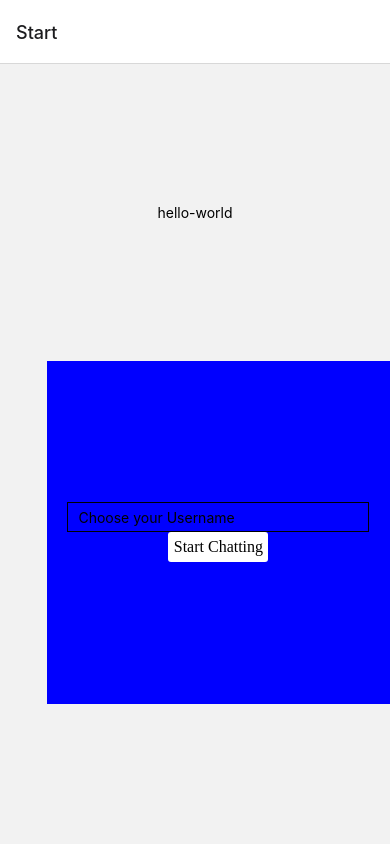
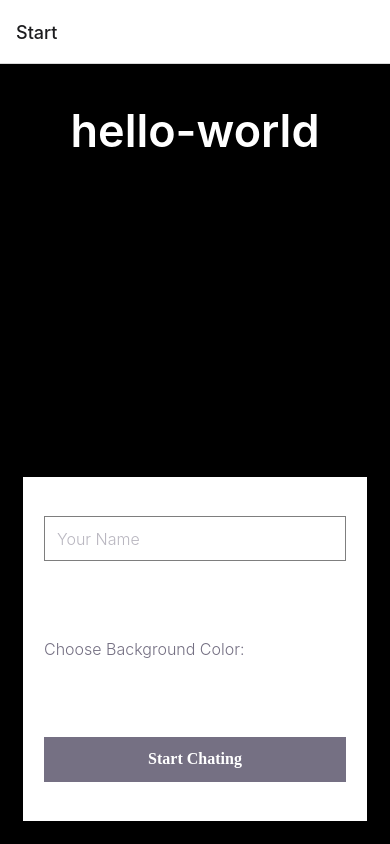
Before and after one commit to brett-ranieri/hello-world, a React Native app: screen /Start in a window 390 px wide. Built offline with nearby package versions, Linux system fonts and the light colour scheme.

Commit message:
formatting and styling for title and basic inputContainer components

```diff
--- a/components/Start.js
+++ b/components/Start.js
@@ -11,19 +11,22 @@ const Start = ({ navigation }) => {
 
 	return (
 		<View style={styles.container}>
-			<Text>hello-world</Text>
+			<Text style={styles.appTitle}>hello-world</Text>
 			<View style={styles.inputContainer}>
 				<TextInput
-					style={styles.textInput}
-					placeholder='Choose your Username'
+					style={[styles.text, styles.textInput]}
+					placeholder='Your Name'
 					value={name}
 					onChangeText={setName}
 				></TextInput>
+				<View style={styles.backgroundContainer}>
+					<Text style={styles.text}>Choose Background Color:</Text>
+				</View>
 				<TouchableOpacity
-					style={styles.button}
+					style={styles.chatButton}
 					onPress={() => navigation.navigate("Chat", { name: name })}
 				>
-					Start Chatting
+					Start Chating
 				</TouchableOpacity>
 				{/* <Button
 					title='Check Username'
@@ -37,32 +40,55 @@ const Start = ({ navigation }) => {
 const styles = StyleSheet.create({
 	container: {
 		flex: 1,
+		flexDirection: "column",
 		justifyContent: "space-evenly",
 		alignItems: "center",
-		// alignContent: "space-evenly",
+		alignContent: "flex-end",
+		backgroundColor: "#000000",
+	},
+	appTitle: {
+		flex: 1,
+		width: "100%",
+		height: "100%",
+		fontSize: 45,
+		fontWeight: "600",
+		color: "#ffffff",
+		textAlign: "center",
+		paddingTop: "10%",
 	},
 	inputContainer: {
 		width: "88%",
 		height: "44%",
-		// flex: 1,
-		alignSelf: "flex-end",
-		justifyContent: "center",
+		justifyContent: "space-around",
 		alignItems: "center",
-		backgroundColor: "blue",
+		backgroundColor: "#ffffff",
+		marginBottom: "6%",
+	},
+	text: {
+		fontSize: 16,
+		fontWeight: "300",
+		color: "#757083",
 	},
 	textInput: {
+		height: 45,
 		width: "88%",
+		opacity: "50%",
 		borderWidth: 1,
-		height: 30,
-		padding: 10,
+		paddingLeft: 12,
 	},
-	button: {
-		height: 30,
-		width: 100,
+	backgroundContainer: {
+		opacity: "100%",
+		width: "88%",
+	},
+	chatButton: {
+		height: 45,
+		width: "88%",
+		fontSize: 16,
+		fontWeight: "600",
+		color: "#ffffff",
 		justifyContent: "center",
 		textAlign: "center",
-		backgroundColor: "white",
-		borderRadius: 3,
+		backgroundColor: "#757083",
 	},
 });
 
```
